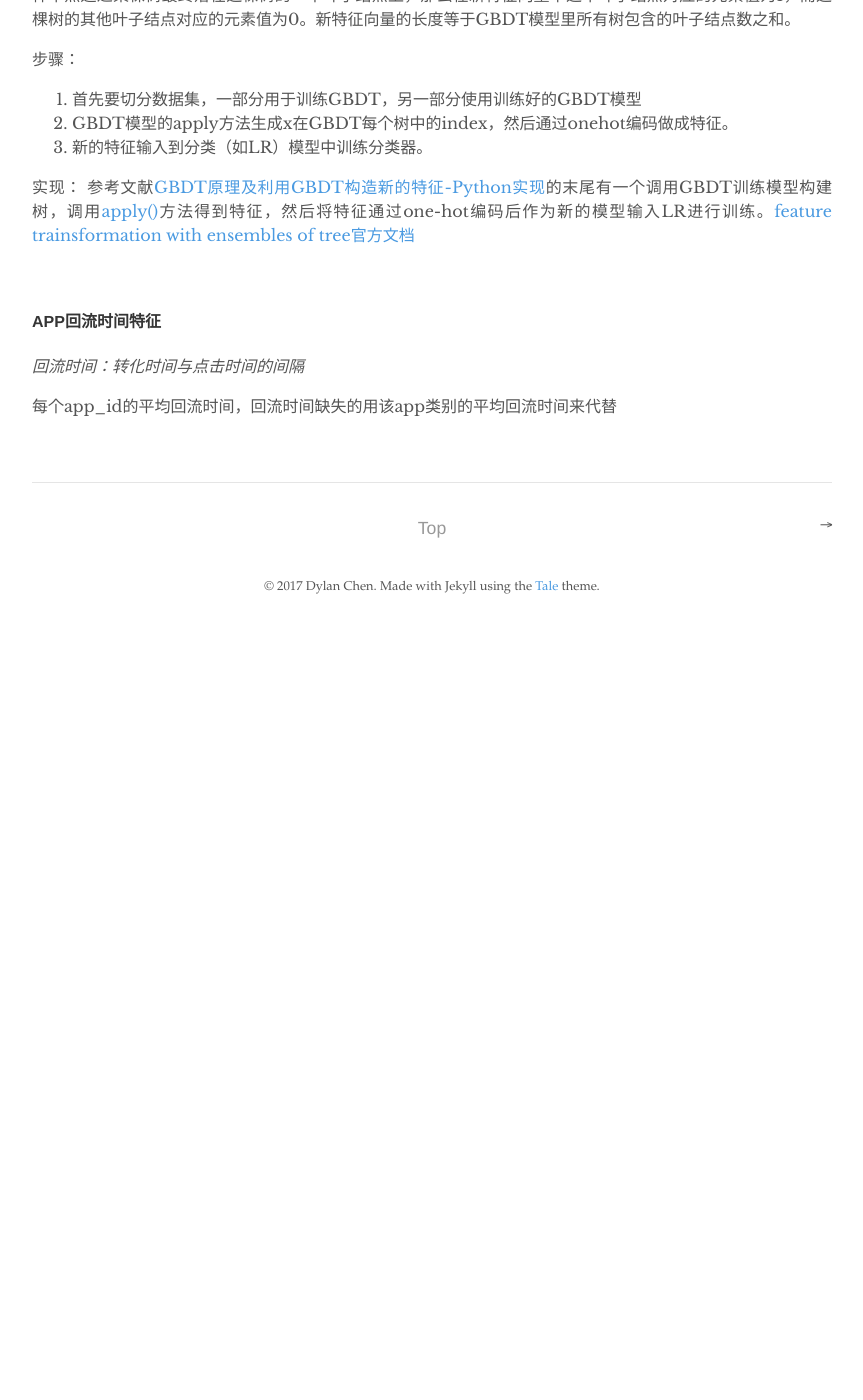
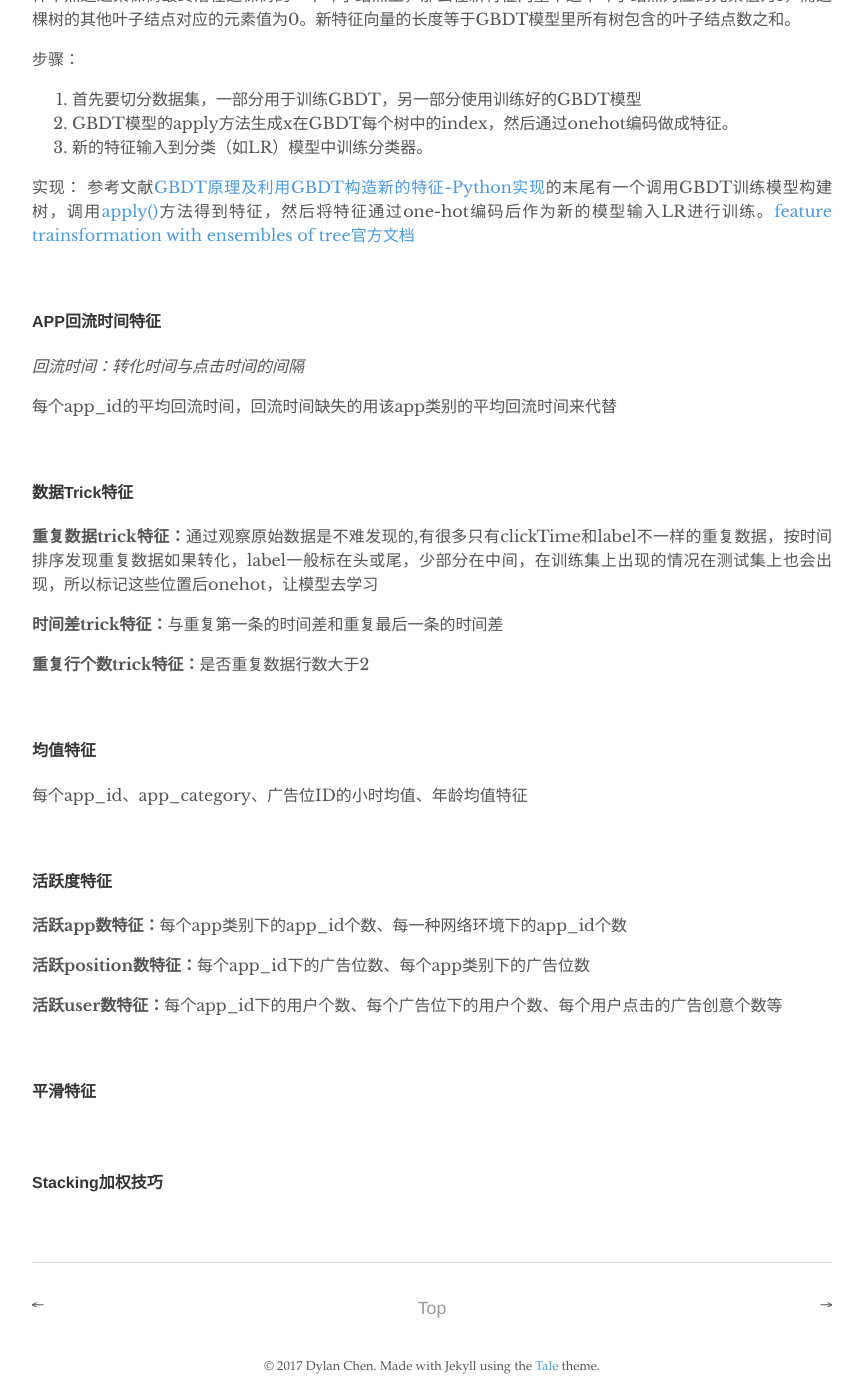
Before and after one commit to dylanchen0114/blog_pages, a Jekyll site: the page built from _posts/2017-11-20-Tencent-APP-Conversion-Cempetition.md, in a window 1280 px wide and 1400 px high, scrolled down 1516 px. Shown: the whole window, without its empty margins (208-1071 px from the left). Built offline with Jekyll 4.4.1, drawn with Linux system fonts in a browser that asks for light colours; before the commit the page ends 2146 px from its top, so only the background shows below that; some of the changed text lies outside the part shown.

Commit message:
first post

```diff
--- a/_posts/2017-11-29-Tencent-APP-Conversion-Cempetition.md
+++ b/_posts/2017-11-20-Tencent-APP-Conversion-Cempetition.md
@@ -73,3 +73,37 @@ GBDT每棵树的路径直接作为LR输入特征使用。
 *回流时间：转化时间与点击时间的间隔*
 
 每个app_id的平均回流时间，回流时间缺失的用该app类别的平均回流时间来代替
+
+<br>
+
+#### 数据Trick特征
+
+**重复数据trick特征：**通过观察原始数据是不难发现的,有很多只有clickTime和label不一样的重复数据，按时间排序发现重复数据如果转化，label一般标在头或尾，少部分在中间，在训练集上出现的情况在测试集上也会出现，所以标记这些位置后onehot，让模型去学习
+
+**时间差trick特征：**与重复第一条的时间差和重复最后一条的时间差
+
+**重复行个数trick特征：**是否重复数据行数大于2
+
+<br>
+
+#### 均值特征
+
+每个app_id、app_category、广告位ID的小时均值、年龄均值特征
+
+<br>
+
+#### 活跃度特征
+
+**活跃app数特征：**每个app类别下的app_id个数、每一种网络环境下的app_id个数
+
+**活跃position数特征：**每个app_id下的广告位数、每个app类别下的广告位数
+
+**活跃user数特征：**每个app_id下的用户个数、每个广告位下的用户个数、每个用户点击的广告创意个数等
+
+ <br>
+
+#### 平滑特征
+
+<br>
+
+#### Stacking加权技巧
```
